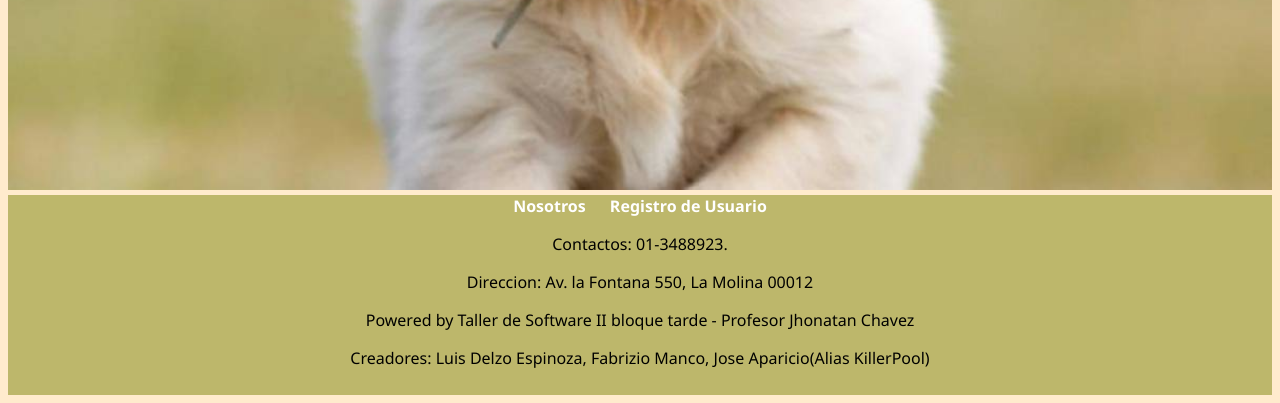
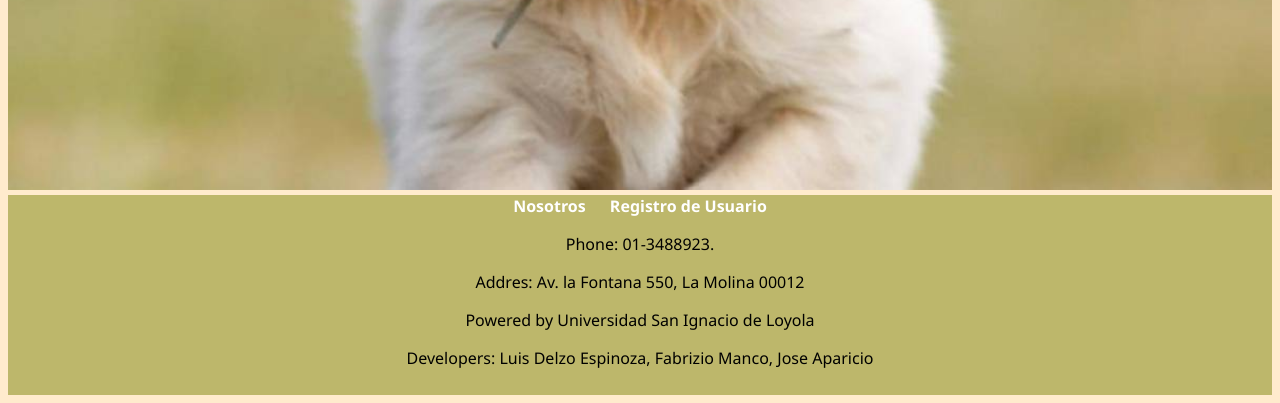
Before and after one commit to JFabrizioMc/TS-II-Final-Project, a PHP site: page / in a window 1280 px wide. Shown: the part 665-1068 px from the top of the page. Run offline with PHP 8.4, Linux system fonts and the light colour scheme.

Commit message:
pequeña correcion xd

```diff
--- a/index.php
+++ b/index.php
@@ -4,7 +4,7 @@
     <meta charset="UTF-8">
     <meta name="viewport" content="width=device-width, initial-scale=1.0">
     <meta http-equiv="X-UA-Compatible" content="ie=edge">
-    <title>Main Page</title>
+    <title>Animal Hope for Life</title>
     <link rel="stylesheet" href="style.css">
 </head>
 <body>
@@ -23,10 +23,10 @@
             <a href="registrar_usuario.php">Registro de Usuario</a>
         </nav>
 
-        <p>Contactos: 01-3488923.</p>
-        <p>Direccion: Av. la Fontana 550, La Molina 00012 </p>
-        <p>Powered by Taller de Software II bloque tarde - Profesor Jhonatan Chavez</p>
-        <p>Creadores: Luis Delzo Espinoza, Fabrizio Manco, Jose Aparicio(Alias KillerPool)</p>
+        <p>Phone: 01-3488923.</p>
+        <p>Addres: Av. la Fontana 550, La Molina 00012 </p>
+        <p>Powered by Universidad San Ignacio de Loyola</p>
+        <p>Developers: Luis Delzo Espinoza, Fabrizio Manco, Jose Aparicio</p>
     </footer>
 </body>
 </html>
--- a/login.php
+++ b/login.php
@@ -24,7 +24,7 @@
         </div>
 
 
-        <button class="boton">Logear</button>
+        <button class="boton">INICIAR SESION</button>
 
     </form>
 
```
